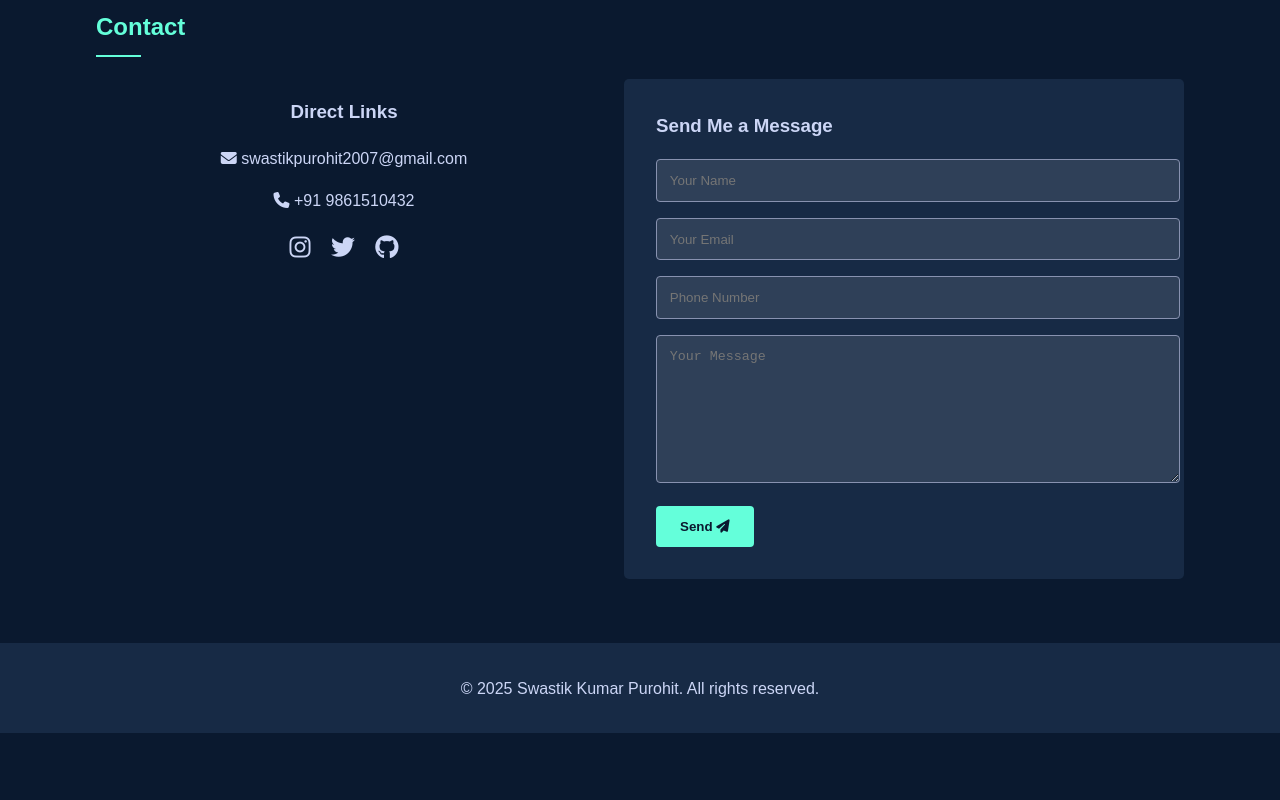
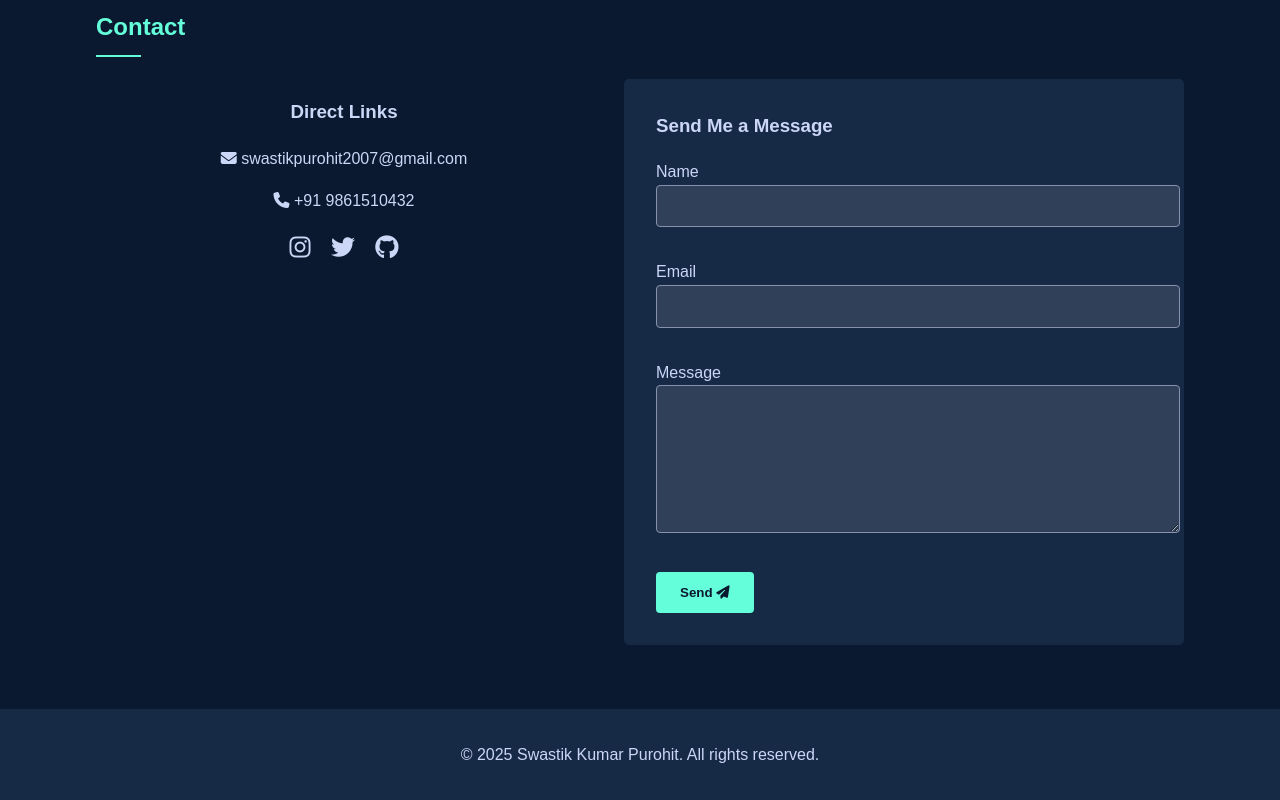
Before and after one commit to Swastik-purohit-coder/PORTFOLIO, a plain HTML site: page index.html in a window 1280 px wide. Shown: the part 2356-3156 px from the top of the page. Before the commit the page ends 3089 px from the top, so only its background shows below. Drawn offline with Linux system fonts and the light colour scheme.

Commit message:
Added success.html and updated index.html

```diff
--- a/index.html
+++ b/index.html
@@ -161,19 +161,21 @@
             </div>
             <div class="contact-form">
                 <h3>Send Me a Message</h3>
-                <!-- Netlify-Compatible Form -->
-                <form name="contact" method="POST" netlify netlify-honeypot="bot-field" data-netlify="true">
-                    <!-- Hidden Netlify Fields -->
+                <form name="contact" method="POST" netlify netlify-honeypot="bot-field" action="/success.html">
                     <input type="hidden" name="form-name" value="contact">
-                    <p class="hidden">
-                        <label>Don't fill this out if you're human: <input name="bot-field"></label>
+                    <p style="display:none;">
+                        <label>Don't fill this out: <input name="bot-field"></label>
                     </p>
 
-                    <!-- Your Form Fields -->
-                    <input type="text" name="name" placeholder="Your Name" required>
-                    <input type="email" name="email" placeholder="Your Email" required>
-                    <input type="tel" name="phone" placeholder="Phone Number">
-                    <textarea name="message" placeholder="Your Message" required></textarea>
+                    <p>
+                        <label>Name <input type="text" name="name" required></label>
+                    </p>
+                    <p>
+                        <label>Email <input type="email" name="email" required></label>
+                    </p>
+                    <p>
+                        <label>Message <textarea name="message" required></textarea></label>
+                    </p>
                     <button type="submit">Send <i class="fas fa-paper-plane"></i></button>
                 </form>
             </div>
```
Also changed, not shown: success.html (added, +15 -0 lines).
